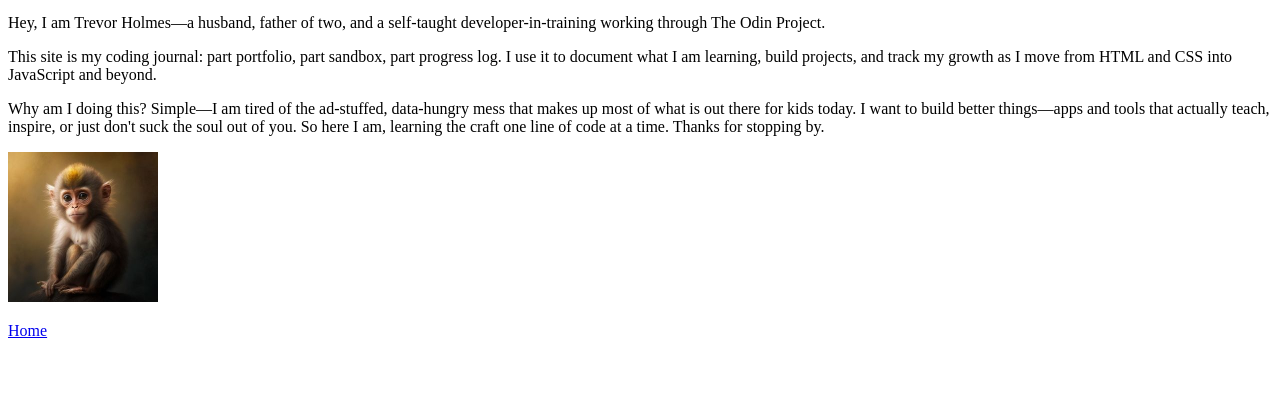
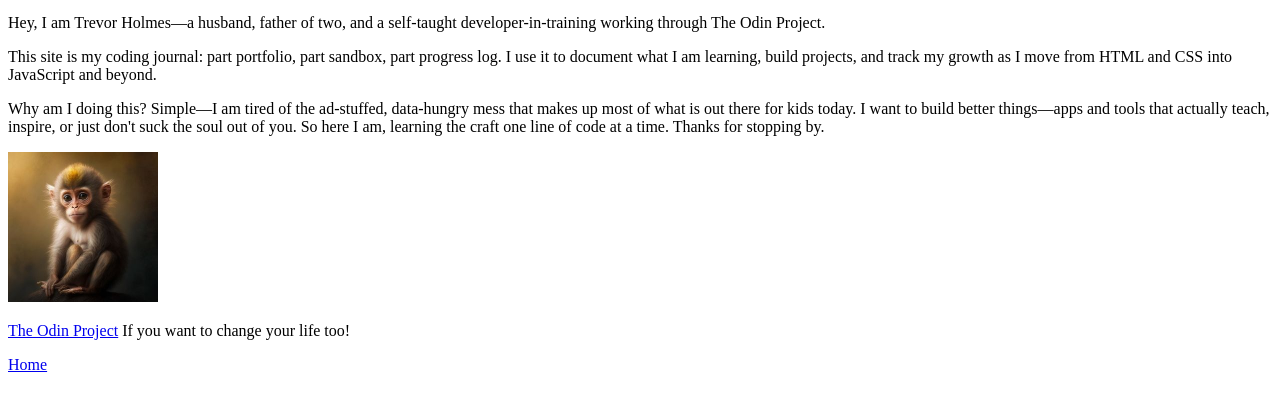
Before and after one commit to saltybob246/coding_journal, a plain HTML site: page aboutme.html in a window 1280 px wide. Shown: the part 100-508 px from the top of the page. Drawn offline with Linux system fonts and the light colour scheme.

Commit message:
Added external link to Odin Project to demonstrate understanding of opening an external page in a secure manner and help other's maybe change their lives too

```diff
--- a/aboutme.html
+++ b/aboutme.html
@@ -17,6 +17,7 @@
         So here I am, learning the craft one line of code at a time. Thanks for stopping by.
 
         <p><img src="./img/monkey.jpg" alt="a cute monkey" height="150" width="150"></p>
+        <p><a href="https://www.theodinproject.com/" target="_blank" rel="noopener noreferrer">The Odin Project</a> If you want to change your life too!</p>
         <p><a href="index.html">Home</a></p>
 
 
```
